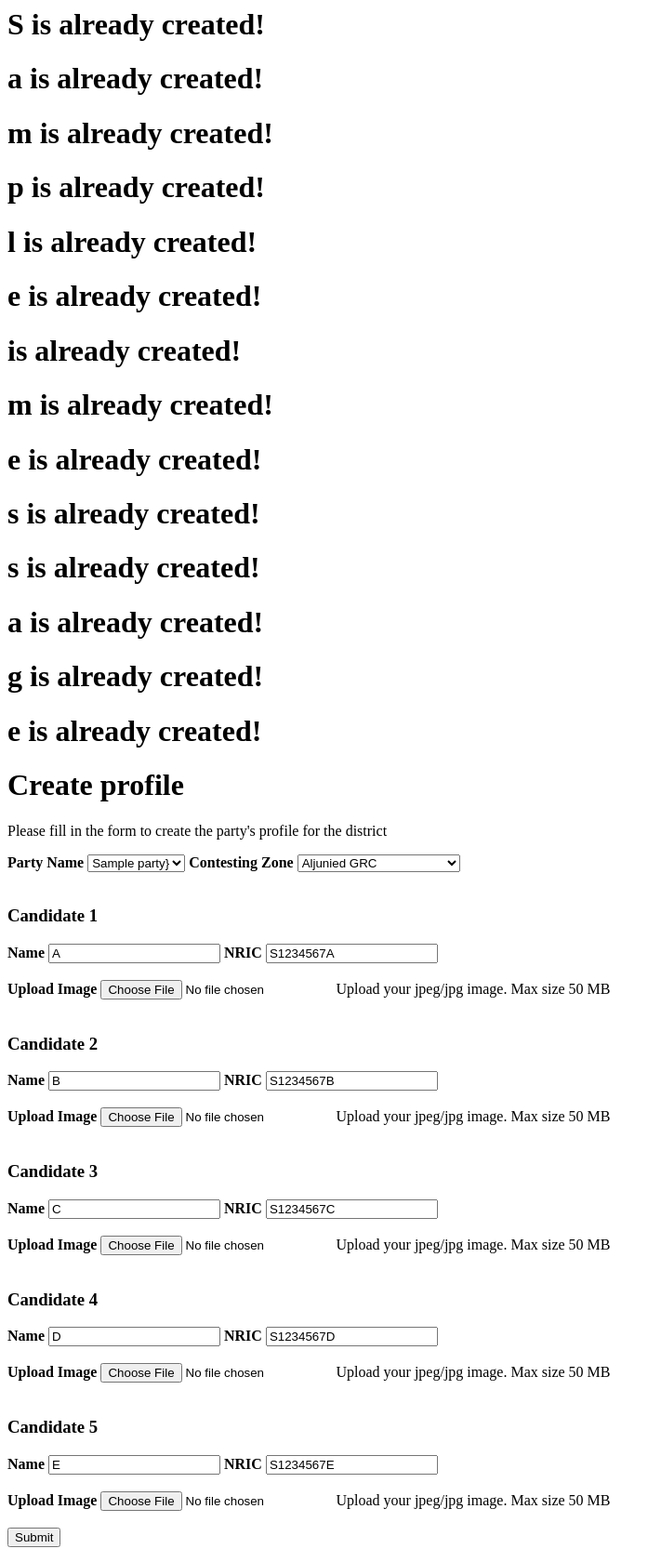
After one commit to yongqin123/evoting, a Flask app: template templates/partyDistrictCreate.html in a window 1280 px wide. The commit adds this page. Shown: the whole page at 93% size, without its empty margins (0-711 px from the left). Run offline with Flask 2, Linux system fonts and the light colour scheme; the template is opened without the code that fills it: most values are stand-ins (such as "Sample title", 1, 10 or a date in 2020); one stand-in notice (Sample message) is shown; some libraries are stand-ins or nearby versions.

Commit message:
party 2.0

```diff
--- /dev/null
+++ b/templates/partyDistrictCreate.html
@@ -0,0 +1,119 @@
+<html>
+<head>
+    <style>
+
+    </style>
+
+</head>
+
+<body>
+    <div class="existing"  role = "alert ">
+        {% with messages = get_flashed_messages() %}
+
+            {% for msg in messages[0] %}
+                <h1>{{msg[0]}} is already created!</h1>
+            {% endfor %}
+        {% endwith %}
+    </div>
+
+
+
+    <form class="form-inline" action = "" method="POST">
+    <div class = "Party">
+        <h1>Create profile</h1>
+        <p>Please fill in the form to create the party's profile for the district</p>
+
+        <label><b>Party Name</b></label>
+        <select name = "PartyName">
+            <option>{{party}}}</option>
+        </select>
+
+        <label><b>Contesting Zone</b></label>
+        <select name = "DistrictName">
+            <option>Aljunied GRC</option>
+            <option>Ang Mo Kio GRC</option>
+            <option>Bishan-Toa Payoh GRC</option>
+            <option>Bukit Batok SMC</option>
+            <option>Bukit Panjang SMC</option>
+            <option>Chua Chu Kang GRC</option>
+            <option>East Coast GRC</option>
+            <option>Holland-Bukit Timah GRC</option>
+            <option>Hong Kah North SMC</option>
+            <option>Hougang SMC</option>
+            <option>Jalan Besar GRC</option>
+            <option>Jurong GRC</option>
+            <option>Kebun Baru SMC</option>
+            <option>MacPherson SMC</option>
+            <option>Marine Parade GRC</option>
+            <option>Marsiling-Yew Tee GRC</option>
+            <option>Marymount SMC</option>
+            <option>Mountbatten SMC</option>
+            <option>Nee Soon GRC</option>
+            <option>Pasir Ris-Punggol GRC</option>
+            <option>Pioneer SMC</option>
+            <option>Potong Pasir SMC</option>
+            <option>Punggol West SMC</option>
+            <option>Radin Mas SMC</option>
+            <option>Sembawang GRC</option>
+            <option>Sengkang GRC</option>
+            <option>Tampines GRC</option>
+            <option>Tanjong Pagar GRC</option>
+            <option>West Coast GRC</option>
+            <option>Yio Chu Kang SMC</option>
+            <option>Yuhua SMC</option>
+        </select>
+        <br><br>
+
+    </div>
+
+    <div class = "Candidate">
+        <h3>Candidate 1</h3>
+        <label><b>Name</b></label>
+        <input type ="text" placeholder ="Candidate 1" name = "Name[]" value="A">
+        <label><b>NRIC</b></label>
+        <input type ="text" placeholder ="S1234567Z" name = "NRIC[]" value = "S1234567A"><br><br>
+        <label><b>Upload Image</b></label>
+        <input class="form-control form-control-lg" id="formFileLg" type="file" name = "img[]" value = "test1.jfif" /><span>Upload your jpeg/jpg image. Max size 50 MB</span>
+        <br><br>
+
+        <h3>Candidate 2</h3>
+        <label><b>Name</b></label>
+        <input type ="text" placeholder ="Candidate 1" name = "Name[]" value="B">
+        <label><b>NRIC</b></label>
+        <input type ="text" placeholder ="S1234567Z" name = "NRIC[]" value = "S1234567B"><br><br>
+        <label><b>Upload Image</b></label>
+        <input class="form-control form-control-lg" id="formFileLg" type="file" name = "img[]" value = "test1.jfif" /><span>Upload your jpeg/jpg image. Max size 50 MB</span>
+        <br><br>
+
+        <h3>Candidate 3</h3>
+        <label><b>Name</b></label>
+        <input type ="text" placeholder ="Candidate 1" name = "Name[]" value="C">
+        <label><b>NRIC</b></label>
+        <input type ="text" placeholder ="S1234567Z" name = "NRIC[]" value = "S1234567C"><br><br>
+        <label><b>Upload Image</b></label>
+        <input class="form-control form-control-lg" id="formFileLg" type="file" name = "img[]" value = "test1.jfif" /><span>Upload your jpeg/jpg image. Max size 50 MB</span>
+        <br><br>
+
+        <h3>Candidate 4</h3>
+        <label><b>Name</b></label>
+        <input type ="text" placeholder ="Candidate 1" name = "Name[]" value="D">
+        <label><b>NRIC</b></label>
+        <input type ="text" placeholder ="S1234567Z" name = "NRIC[]" value = "S1234567D"><br><br>
+        <label><b>Upload Image</b></label>
+        <input class="form-control form-control-lg" id="formFileLg" type="file" name = "img[]" value = "test1.jfif" /><span>Upload your jpeg/jpg image. Max size 50 MB</span>
+        <br><br>
+
+        <h3>Candidate 5</h3>
+        <label><b>Name</b></label>
+        <input type ="text" placeholder ="Candidate 1" name = "Name[]" value="E">
+        <label><b>NRIC</b></label>
+        <input type ="text" placeholder ="S1234567Z" name = "NRIC[]" value = "S1234567E"><br><br>
+        <label><b>Upload Image</b></label>
+        <input class="form-control form-control-lg" id="formFileLg" type="file" name = "img[]" value = "test1.jfif" /><span>Upload your jpeg/jpg image. Max size 50 MB</span>
+        <br><br>
+    </div>
+    <button type="submit" value="submit"> Submit </button>
+  </form>
+
+</body>
+</html>
```
Also changed, not shown: templates/login.html (+11 -4 lines), templates/partyDistrictUpdate.html (added, +86 -0 lines), templates/partyProfileCreate.html (added, +47 -0 lines), templates/partyUpdateProfile.html (added, +38 -0 lines).
